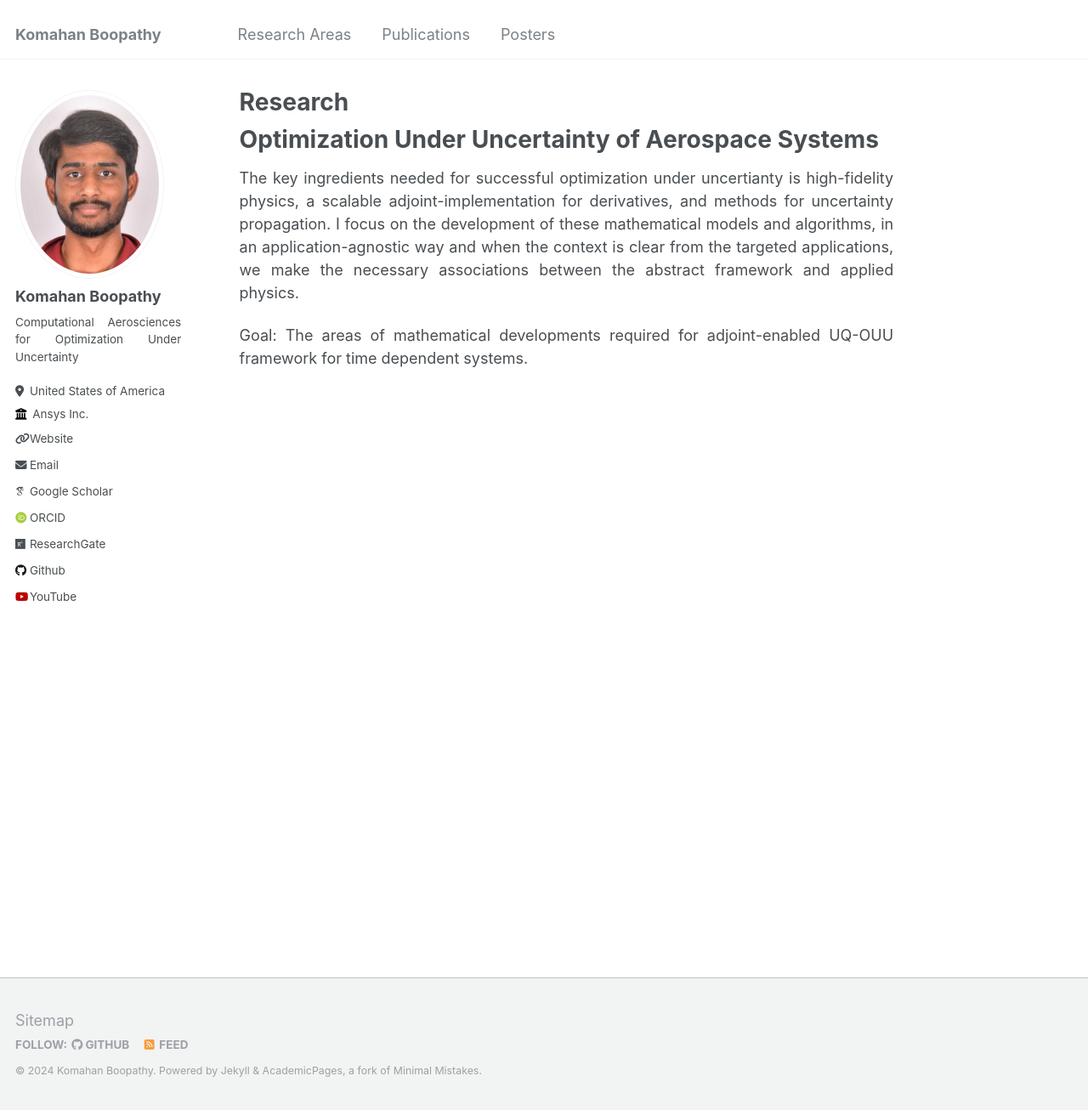
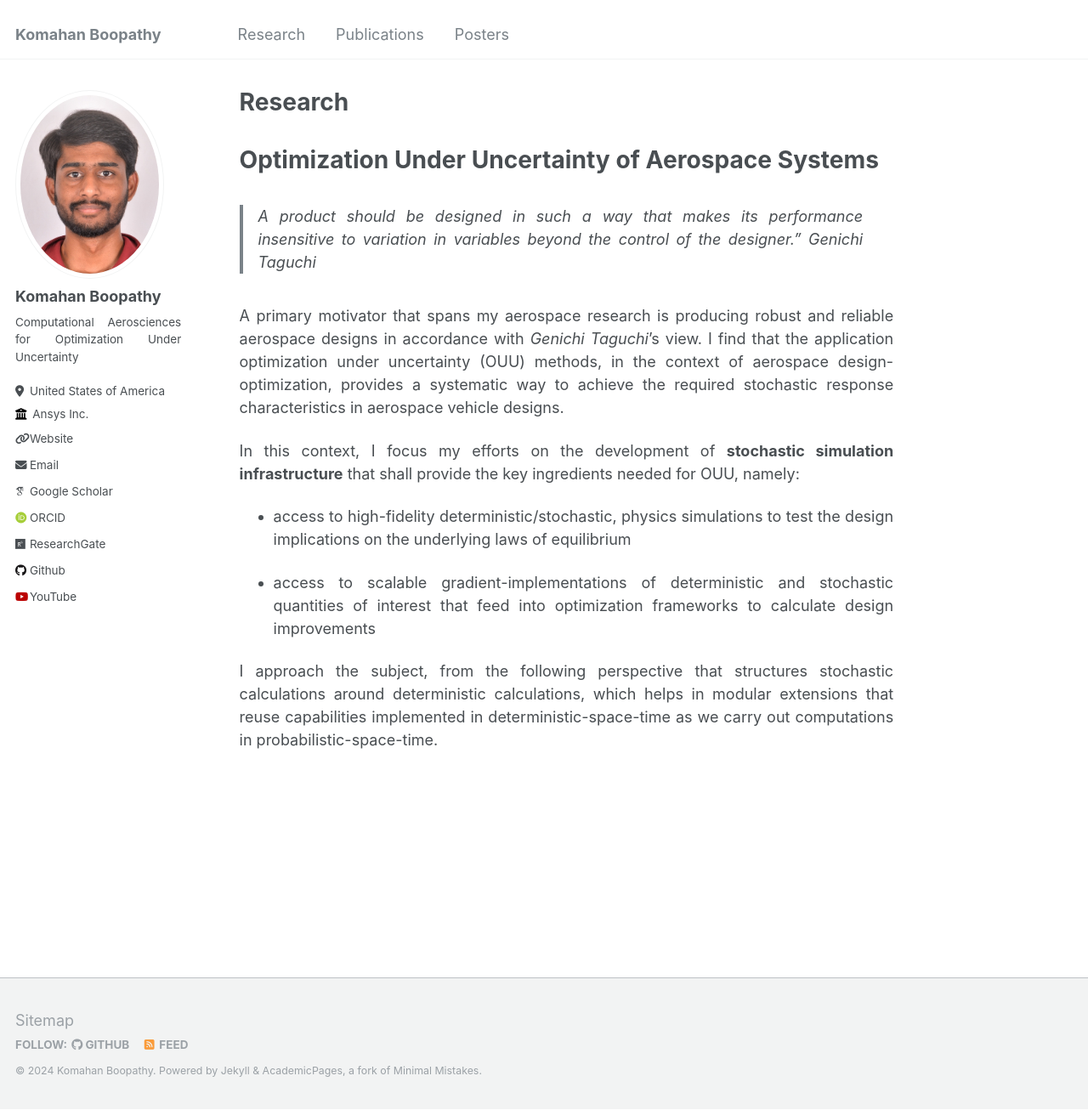
Before and after one commit to komahanb/komahanb.github.io, a Jekyll site: the page built from _pages/research.md, in a window 1280 px wide and 1306 px high. Shown: the whole window at 85% size. Built offline with Jekyll 4.4.1, drawn with Linux system fonts in a browser that asks for light colours; some web fonts are replaced.

Commit message:
intro to research

```diff
--- a/_data/navigation.yml
+++ b/_data/navigation.yml
@@ -1,5 +1,5 @@
 main:
-  - title: "Research Areas"
+  - title: "Research"
     url: /research/
 
   - title: "Publications"
--- a/_pages/research.md
+++ b/_pages/research.md
@@ -1,13 +1,30 @@
 ---
+layout: single
 title: "Research"
 permalink: /research/
+author_profile: true
 ---
 
+<b>
+
 # Optimization Under Uncertainty of Aerospace Systems
+<b>
+<b>
 
-The key ingredients needed for successful optimization under uncertianty is high-fidelity physics, a scalable adjoint-implementation for derivatives, and methods for uncertainty propagation. I focus on the development of these mathematical models and algorithms, in an application-agnostic way and when the context is clear from the targeted applications, we make the necessary associations between the abstract framework and applied physics.
+> A product should be designed in such a way that makes its performance insensitive to variation in variables beyond the control of the designer."
+> Genichi Taguchi
 
-Goal: The areas of mathematical developments required for adjoint-enabled UQ-OUU framework for time dependent systems.
+<b>
+
+A primary motivator that spans my aerospace research is producing robust and reliable aerospace designs in accordance with *Genichi Taguchi*'s view. I find that the application optimization under uncertainty (OUU) methods,  in the context of aerospace design-optimization, provides a systematic way to achieve the required stochastic response characteristics in aerospace vehicle designs.
+
+In this context, I focus my efforts on the development of **stochastic simulation infrastructure** that shall provide the key ingredients needed for OUU, namely:
+
+- access to high-fidelity deterministic/stochastic, physics simulations to test the design implications on the underlying laws of equilibrium
+
+- access to scalable gradient-implementations of deterministic and stochastic quantities of interest that feed into optimization frameworks to calculate design improvements
+
+I approach the subject, from the following perspective that structures stochastic calculations around deterministic calculations, which helps in modular extensions that reuse capabilities implemented in deterministic-space-time as we carry out computations in probabilistic-space-time.
 
 <div class="gallery">
 {% assign count = 1 %}
```
Also changed, not shown: _pages/about.md (+7 -1 lines).
